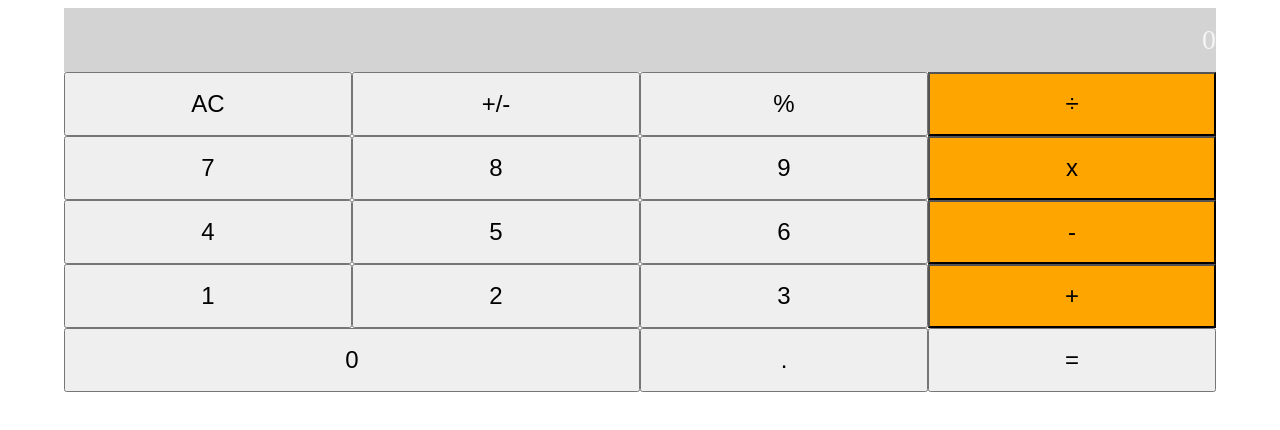
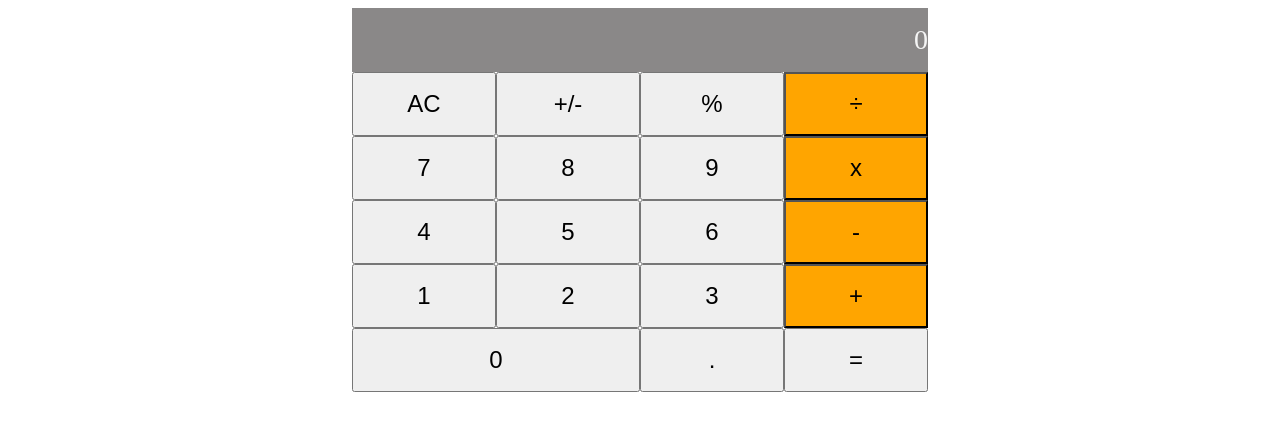
Before and after one commit to marvin-nyalik/mathmagicians, a React (Create React App) app: page / in a window 1280 px wide. Shown: the top 430 px of the page. Built offline with nearby package versions, Linux system fonts and the light colour scheme.

Commit message:
Update design width and output background color

```diff
--- a/src/components/Calculator.css
+++ b/src/components/Calculator.css
@@ -1,5 +1,5 @@
 .container {
-  width: 90vw;
+  width: 45vw;
   height: auto;
   margin: 0 auto;
   display: flex;
@@ -10,7 +10,7 @@
   width: 100%;
   height: 4rem;
   font-size: 28px;
-  background: lightgray;
+  background: rgb(138, 136, 136);
   display: flex;
   justify-content: flex-end;
   align-items: center;
```
